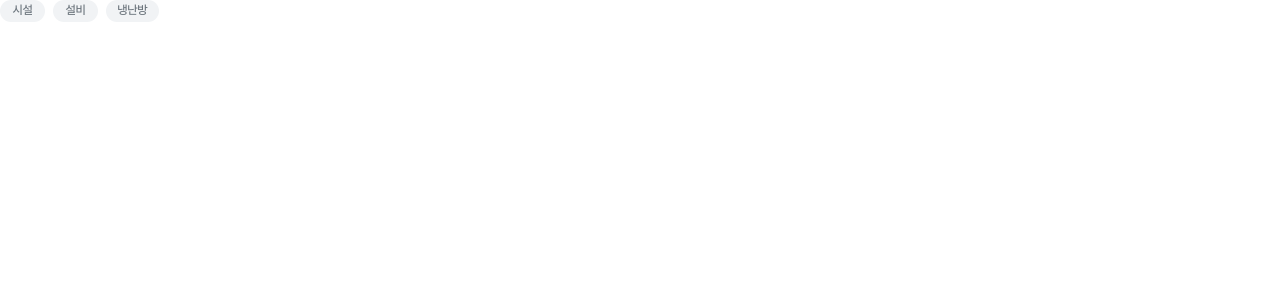
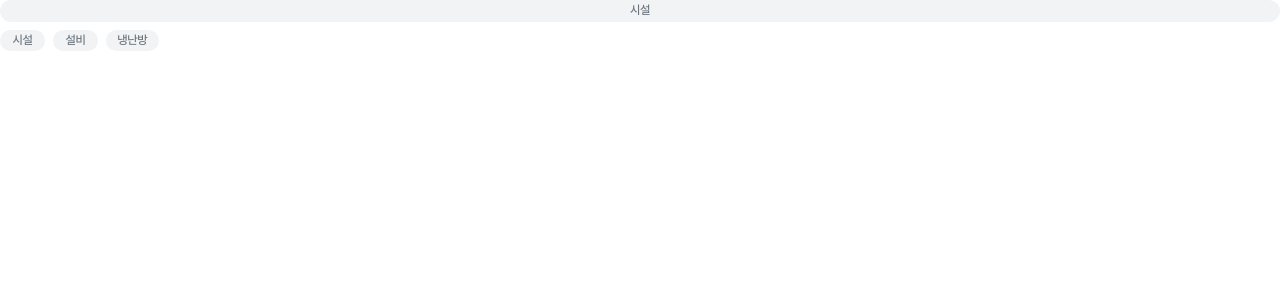
Before and after one commit to waieiches/SM-137-Frontend, a React (Vite) app: page / in a window 1280 px wide. Shown: the top 300 px of the page. Built offline with nearby package versions, Linux system fonts and the light colour scheme.

Commit message:
feat : 카테고리 태그를 그룹으로 묶어 배열을 입력받도록 구현

```diff
--- a/src/App.tsx
+++ b/src/App.tsx
@@ -1,18 +1,20 @@
 import styled from "@emotion/styled";
 import CategoryTag from "./components/category-tag/CategoryTag";
 import "./reset.css";
+import CategoryTagGroup from "./components/category-tag/CategoryTagGroup";
 
 const Wrap = styled.div`
   display: flex;
+  flex-direction: column;
   gap: 0.5rem;
 `;
 
 function App() {
+  const mockTagArray = ["시설", "설비", "냉난방"];
   return (
     <Wrap>
       <CategoryTag contents="시설" />
-      <CategoryTag contents="설비" />
-      <CategoryTag contents="냉난방" />
+      <CategoryTagGroup tagArray={mockTagArray} />
     </Wrap>
   );
 }
--- a/src/components/category-tag/CategoryTagGroup.tsx
+++ b/src/components/category-tag/CategoryTagGroup.tsx
@@ -0,0 +1,21 @@
+import styled from "@emotion/styled";
+import CategoryTag from "./CategoryTag";
+
+interface CategoryTagGroupProps {
+  tagArray: string[];
+}
+const GroupContainer = styled.div`
+  display: flex;
+  gap: 0.5rem;
+`;
+const CategoryTagGroup = ({ tagArray }: CategoryTagGroupProps) => {
+  return (
+    <GroupContainer>
+      {tagArray.map((tagItem, index) => (
+        <CategoryTag key={index} contents={tagItem} />
+      ))}
+    </GroupContainer>
+  );
+};
+
+export default CategoryTagGroup;
```
